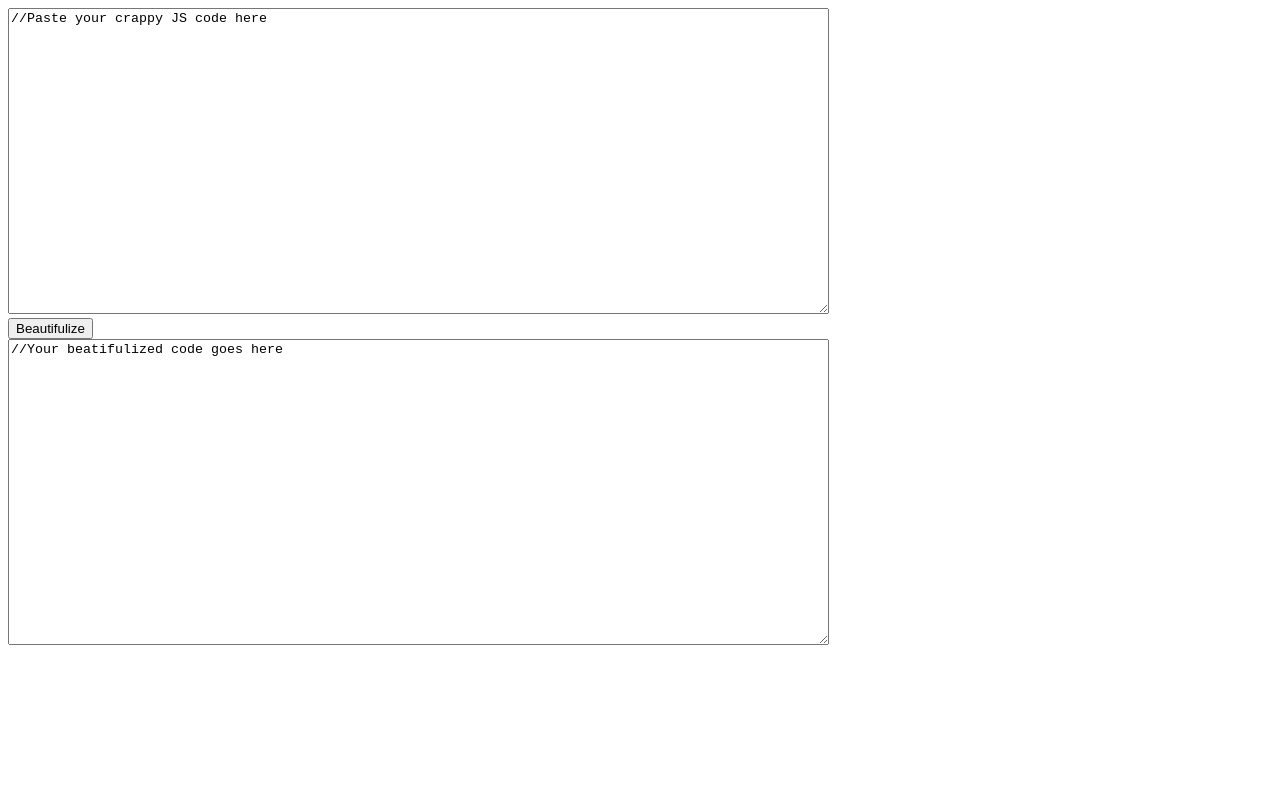
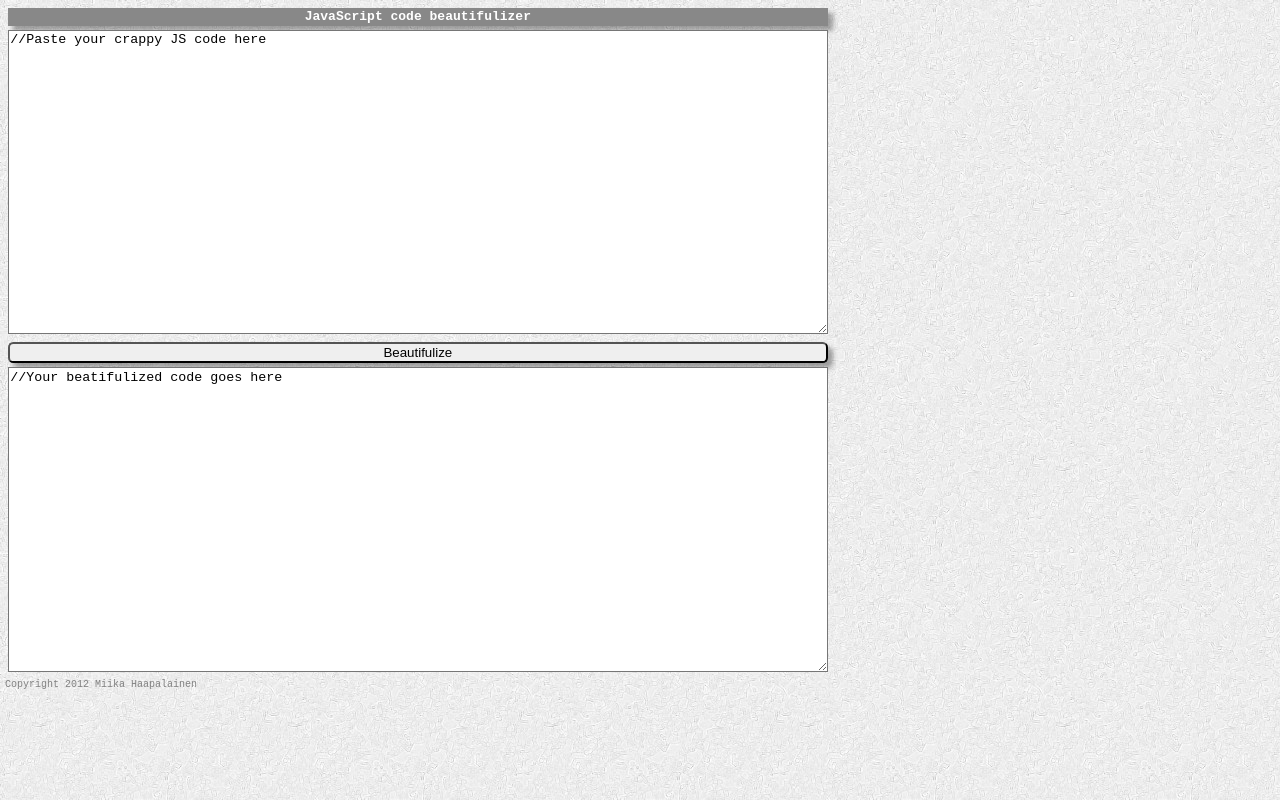
Before and after one commit to mihail2000/jsbeatifulizer, a plain HTML site: page index.html in a window 1280 px wide. Drawn offline with Linux system fonts and the light colour scheme.

Commit message:
Created new look for the landing page

```diff
--- a/index.html
+++ b/index.html
@@ -1,16 +1,38 @@
 <!DOCTYPE html>
 <html lang="en">
     <head>
+        <title>JavaScript code beautifulizer</title>
         <meta charset="utf-8">
             <script data-main="javascripts/main" src="javascripts/lib/require-jquery.js"></script>
             <script type="text/javascript" src="javascripts/lib/jquery-ui-1.8.23.custom.min.js"></script>
             <link type="text/css" rel="Stylesheet" href="stylesheets/jquery-ui-1.8.23.custom.css">
+            <style>
+                body {margin: 5px 5px 5px 5px; background-image: url('assets/free_light_background_texture.jpg'); }
+                div#source h1{background-color:#888888;color:white;font-family:monospace;font-size:100%;font-style:normal;margin:0pt;padding:0.1em;text-align:center;box-shadow:5px 5px 5px rgba(0,0,0,0.35);}
+                #oldcode, #newcode{background-color:#ffffff;color:black;font-family:monospace;font-size:smallest ;font-style:normal;margin:0pt;padding:0.1em;text-align:left;}
+                div#footer {color:gray;font-family: monospace;font-size: x-small;}
+                #beautifulize {margin: 0px auto 0px auto; border-radius:4pt;box-shadow:5px 5px 5px rgba(0,0,0,0.35);width:100%;text-align:center;}
+            </style>
     </head>
     <body>
-        <textarea id="oldcode" rows="20" cols="100">//Paste your crappy JS code here
-        </textarea><br>
-        <button id="beautifulize">Beautifulize</button><br>
-        <textarea id="newcode" rows="20" cols="100">//Your beatifulized code goes here
-        </textarea>
+    <div id="source">
+        <table>
+            <th>
+                <h1>JavaScript code beautifulizer</h1>
+            </th>
+            <tr><td>
+                <textarea id="oldcode" rows="20" cols="100">//Paste your crappy JS code here
+            </textarea>
+            </td></tr>
+            <tr><td>
+                <button id="beautifulize">Beautifulize</button>
+            </td></tr>
+            <tr><td>
+            <textarea id="newcode" rows="20" cols="100">//Your beatifulized code goes here
+            </textarea>
+            </td></tr>
+        </table>
+    </div>
+    <div id="footer">Copyright 2012 Miika Haapalainen</div>
     </body>
 </html>
```
Also changed, not shown: assets/free_light_background_texture.jpg (added).
